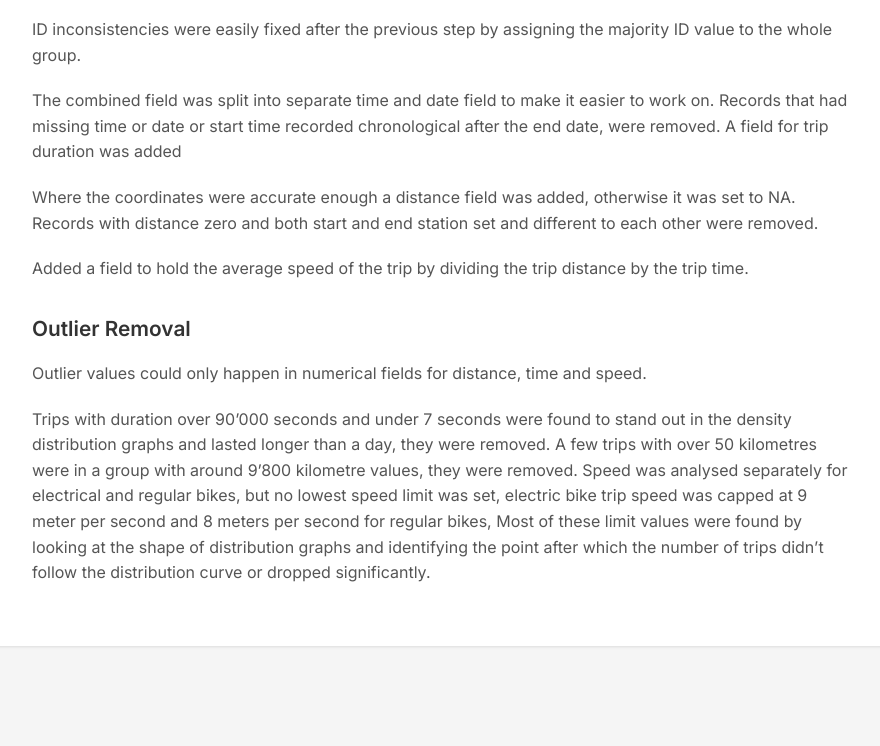
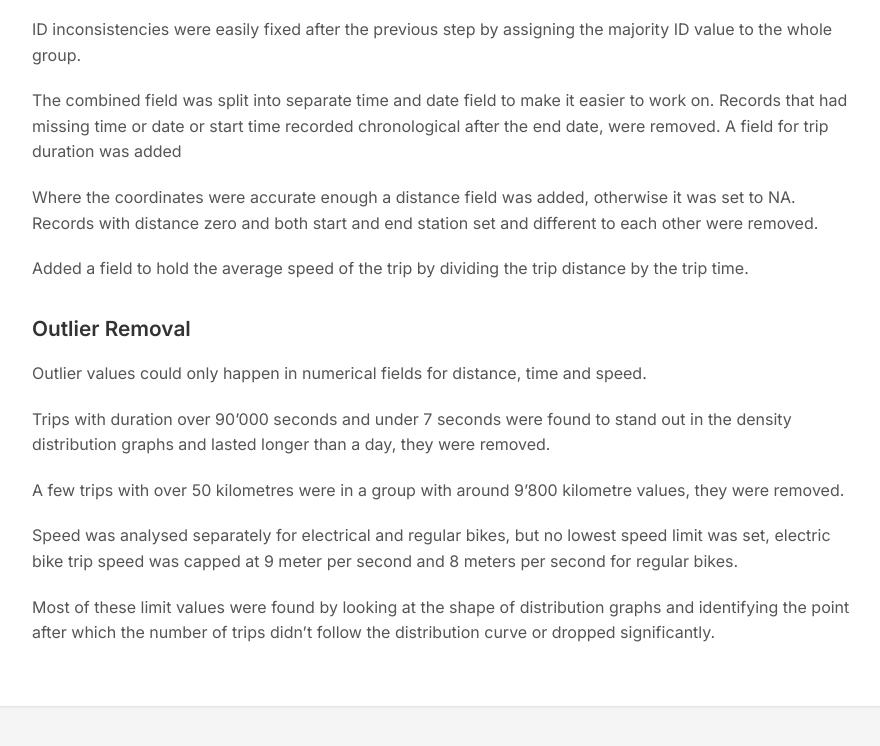
Before and after one commit to drpepper56/blog, a website built with Vite: page src/index.html in a window 1280 px wide. Shown: the part 980-1726 px from the top of the page, without its empty margins (198-1078 px from the left). Built offline with nearby package versions, Linux system fonts and the light colour scheme.

Commit message:
website content update

```diff
--- a/src/index.html
+++ b/src/index.html
@@ -38,10 +38,10 @@
             <p class="post-subtitle">Outlier Removal</p>
             <p>Outlier values could only happen in numerical fields for distance, time and speed.
             </p>
-            <p>Trips with duration over 90’000 seconds and under 7 seconds were found to stand out in the density distribution graphs and lasted longer than a day, they were removed.
-                A few trips with over 50 kilometres were in a group with around 9’800 kilometre values, they were removed.
-                Speed was analysed separately for electrical and regular bikes, but no lowest speed limit was set, electric bike trip speed was capped at 9 meter per second and 8 meters per second for regular bikes, Most of these limit values were found by looking at the shape of distribution graphs and identifying the point after which the number of trips didn’t follow the distribution curve or dropped significantly.</p>
-
+            <p>Trips with duration over 90’000 seconds and under 7 seconds were found to stand out in the density distribution graphs and lasted longer than a day, they were removed. </p>
+            <p>A few trips with over 50 kilometres were in a group with around 9’800 kilometre values, they were removed. </p>
+            <p>Speed was analysed separately for electrical and regular bikes, but no lowest speed limit was set, electric bike trip speed was capped at 9 meter per second and 8 meters per second for regular bikes. </p>
+            <p>Most of these limit values were found by looking at the shape of distribution graphs and identifying the point after which the number of trips didn’t follow the distribution curve or dropped significantly.</p>
 
             </article>
     </div>
```
